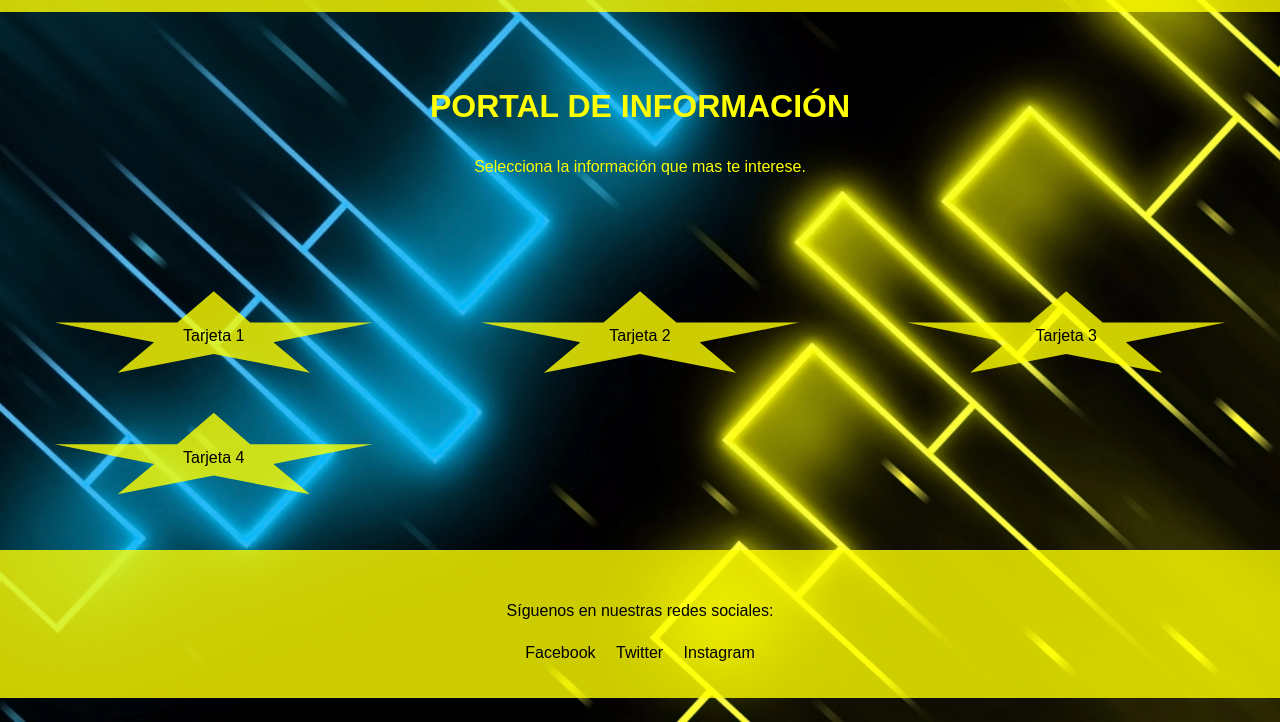
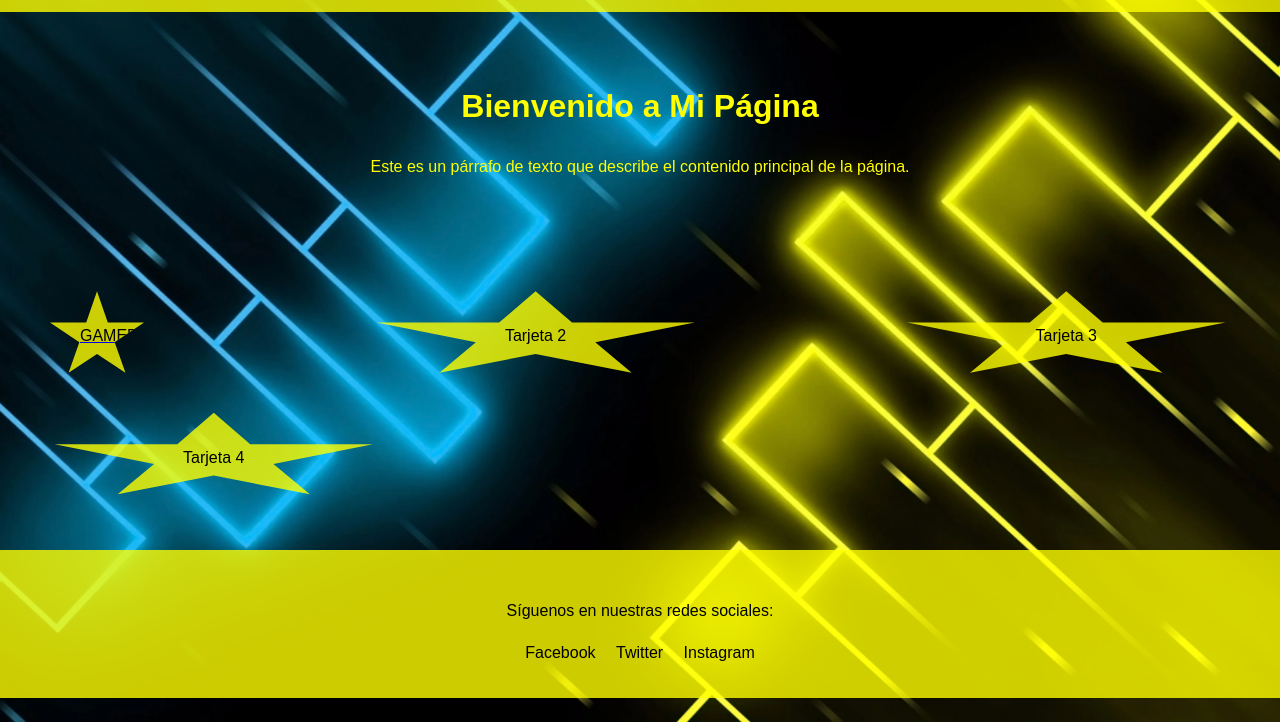
Before and after one commit to edgalimax/Media-Query---Edwin-Galicia, a plain HTML site: page index.html in a window 1280 px wide. Shown: the part 78-800 px from the top of the page. Drawn offline with Linux system fonts and the light colour scheme.

Commit message:
Update index.html

```diff
--- a/index.html
+++ b/index.html
@@ -21,12 +21,15 @@
     </header>
 
     <main>
-        <h1>PORTAL DE INFORMACIÓN</h1>
-        <p>Selecciona la información que mas te interese.</p>
+        <h1>Bienvenido a Mi Página</h1>
+        <p>Este es un párrafo de texto que describe el contenido principal de la página.</p>
     </main>
 
     <section class="content-cards">
-        <div class="card">Tarjeta 1</div>
+        <!-- Envolver la primera estrella en un enlace -->
+        <a href="https://www.youtube.com/watch?v=Fay59JYcMek" target="_blank">
+            <div class="card">GAMER</div>
+        </a>
         <div class="card">Tarjeta 2</div>
         <div class="card">Tarjeta 3</div>
         <div class="card">Tarjeta 4</div> <!-- Nueva estrella -->
```
